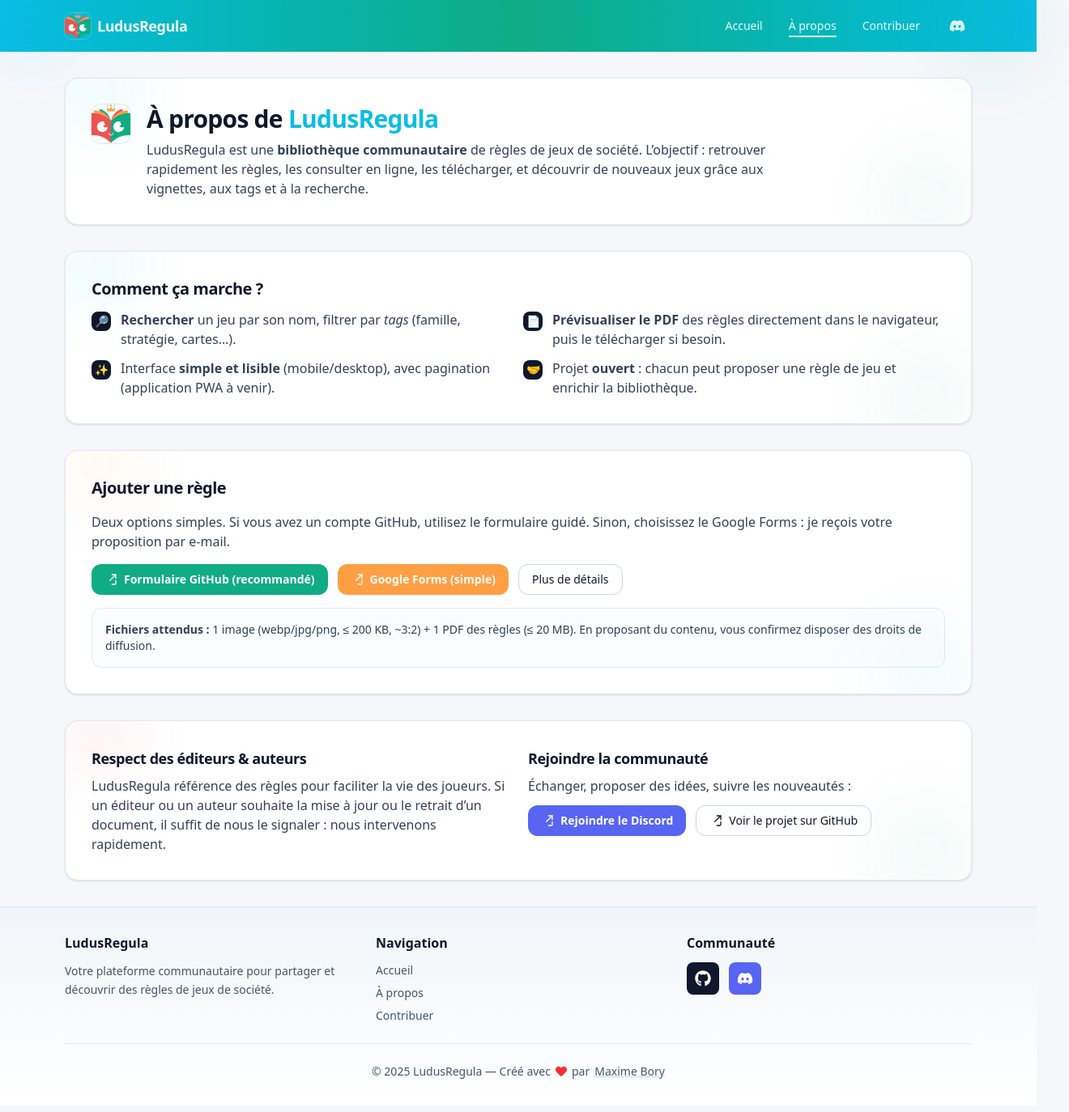
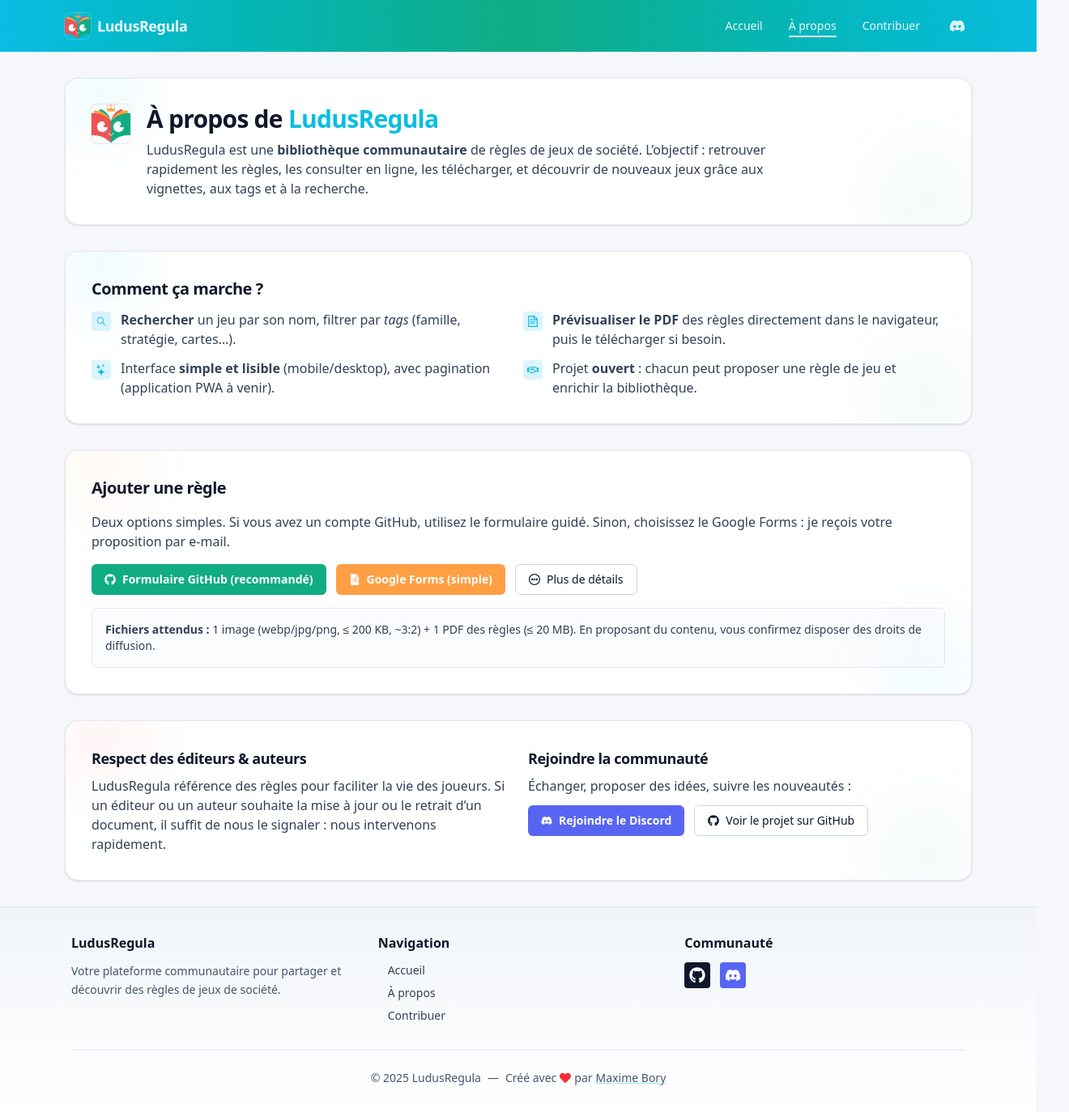
Before and after one commit to plumedours/ludusregula, a React (Vite) app: page /about in a window 1280 px wide. Shown: the whole page at 81% size, 1320 px wide, since content can reach past the window. Built offline with nearby package versions, Linux system fonts and the light colour scheme.

Commit message:
update design

```diff
--- a/src/components/Footer.jsx
+++ b/src/components/Footer.jsx
@@ -1,30 +1,31 @@
 // src/components/Footer.jsx
 import { FaGithub, FaDiscord, FaHeart } from "react-icons/fa";
-import { Link, NavLink } from "react-router-dom";
+import { NavLink } from "react-router-dom";
 
 export default function Footer() {
   return (
     <footer className="mt-auto border-t border-slate-200 bg-gradient-to-b from-slate-100 to-white">
-      <div className="max-w-6xl mx-auto px-4 py-8">
-        {/* Section principale */}
-        <div className="grid grid-cols-1 md:grid-cols-3 gap-8 mb-6">
-          {/* À propos */}
-          <div>
+      <div className="max-w-6xl mx-auto px-4 sm:px-6 py-8">
+        {/* Sections */}
+        <div className="grid grid-cols-1 md:grid-cols-3 gap-8">
+          {/* Bloc intro */}
+          <section className="min-w-0">
             <h3 className="font-semibold text-slate-900 mb-3">LudusRegula</h3>
-            <p className="text-sm text-slate-600 leading-relaxed">
+            <p className="text-sm leading-relaxed text-slate-600 break-words">
               Votre plateforme communautaire pour partager et découvrir des
               règles de jeux de société.
             </p>
-          </div>
+          </section>
 
-          {/* Liens rapides */}
-          <div>
+          {/* Navigation interne */}
+          <section className="min-w-0">
             <h3 className="font-semibold text-slate-900 mb-3">Navigation</h3>
-            <ul className="space-y-2 text-sm">
-              <li>
+            <nav>
+              <ul className="rounded-md overflow-hidden space-y-2 md:bg-transparent">
+                <li className="">
                   <NavLink
                     to="/"
-                  className="text-slate-600 hover:text-[#0abde3] transition"
+                    className="block px-3 text-sm text-slate-700 hover:text-[#0abde3] transition"
                   >
                     Accueil
                   </NavLink>
@@ -32,7 +33,7 @@ export default function Footer() {
                 <li>
                   <NavLink
                     to="/about"
-                  className="text-slate-600 hover:text-[#0abde3] transition"
+                    className="block px-3 text-sm text-slate-700 hover:text-[#0abde3] transition"
                   >
                     À propos
                   </NavLink>
@@ -40,23 +41,24 @@ export default function Footer() {
                 <li>
                   <NavLink
                     to="/contribute"
-                  className="text-slate-600 hover:text-[#0abde3] transition"
+                    className="block px-3 text-sm text-slate-700 hover:text-[#0abde3] transition"
                   >
                     Contribuer
                   </NavLink>
                 </li>
               </ul>
-          </div>
+            </nav>
+          </section>
 
-          {/* Communauté */}
-          <div>
+          {/* Communauté / Réseaux */}
+          <section className="min-w-0">
             <h3 className="font-semibold text-slate-900 mb-3">Communauté</h3>
-            <div className="flex gap-3">
+            <div className="flex items-center gap-3">
               <a
                 href="https://github.com/plumedours"
                 target="_blank"
                 rel="noopener noreferrer"
-                className="inline-flex h-10 w-10 items-center justify-center rounded-lg bg-slate-900 text-white hover:bg-slate-800 transition-colors"
+                className="inline-flex h-8 w-8 items-center justify-center rounded-sm bg-slate-900 text-white hover:bg-slate-800 active:scale-[0.98] transition"
                 aria-label="GitHub"
               >
                 <FaGithub className="h-5 w-5" />
@@ -65,20 +67,22 @@ export default function Footer() {
                 href="https://discord.gg/Wffka998Xk"
                 target="_blank"
                 rel="noopener noreferrer"
-                className="inline-flex h-10 w-10 items-center justify-center rounded-lg bg-[#5865F2] text-white hover:bg-[#4752C4] transition-colors"
+                className="inline-flex h-8 w-8 items-center justify-center rounded-sm bg-[#5865F2] text-white hover:bg-[#4752C4] active:scale-[0.98] transition"
                 aria-label="Discord"
               >
                 <FaDiscord className="h-5 w-5" />
               </a>
             </div>
-          </div>
+          </section>
         </div>
 
-        {/* Séparateur */}
-        <div className="border-t border-slate-200 pt-6">
-          <p className="flex items-center justify-center gap-1.5 text-sm text-slate-600">
-            © {new Date().getFullYear()} LudusRegula — Créé avec{" "}
-            <FaHeart className="h-3.5 w-3.5 text-red-500" /> par{" "}
+        {/* Bas de page */}
+        <div className="mt-8 border-t border-slate-200 pt-6">
+          <p className="flex flex-wrap items-center justify-center gap-x-2 gap-y-1 text-sm text-slate-600">
+            <span>© {new Date().getFullYear()} LudusRegula</span>
+            <span className="hidden sm:inline">—</span>
+            <span className="inline-flex items-center gap-1">
+              Créé avec <FaHeart className="h-3.5 w-3.5 text-red-500" /> par{" "}
               <a
                 className="underline decoration-[#0abde3]/40 hover:decoration-[#0abde3]"
                 href="https://github.com/plumedours"
@@ -87,6 +91,7 @@ export default function Footer() {
               >
                 Maxime Bory
               </a>
+            </span>
           </p>
         </div>
       </div>
--- a/src/components/GameCard.jsx
+++ b/src/components/GameCard.jsx
@@ -88,7 +88,7 @@ export default function GameCard({ game }) {
           {/* Voir (toujours) */}
           <Link
             to={`/game/${game.id}`}
-            className="btn-action-primary relative group"
+            className="btn-action-primary relative group hover:scale-110 transition"
             aria-label="Voir la fiche"
           >
             <FiEye className="h-6 w-6" />
@@ -107,7 +107,7 @@ export default function GameCard({ game }) {
             <a
               href={pdfUrl}
               download
-              className="btn-action relative group"
+              className="btn-action relative group hover:scale-110 transition"
               aria-label="Télécharger le PDF"
             >
               <FiDownload className="h-6 w-6" />
@@ -128,7 +128,7 @@ export default function GameCard({ game }) {
               href={videoUrl}
               target="_blank"
               rel="noreferrer"
-              className="btn-action relative group"
+              className="btn-action relative group hover:scale-110 transition"
               aria-label="Voir la vidéo d’explication"
             >
               <FiYoutube className="h-6 w-6" />
@@ -148,7 +148,7 @@ export default function GameCard({ game }) {
             href={siteUrl}
             target="_blank"
             rel="noreferrer"
-            className="btn-action relative group"
+            className="btn-action relative group hover:scale-110 transition"
             aria-label="Aller au site officiel"
           >
             <FiGlobe className="h-6 w-6" />
--- a/src/components/Pagination.jsx
+++ b/src/components/Pagination.jsx
@@ -12,7 +12,7 @@ export default function Pagination({ page, pageCount, onPage }) {
       <button
         onClick={() => onPage(Math.max(1, page - 1))}
         disabled={page <= 1}
-        className="px-3 py-2 rounded-xl text-sm font-medium border border-slate-300 bg-white disabled:opacity-40 hover:bg-slate-50"
+        className="px-3 py-2 rounded-md text-sm font-medium border border-slate-300 bg-white disabled:opacity-40 hover:bg-slate-50"
       >
         ← Précédent
       </button>
@@ -42,7 +42,7 @@ export default function Pagination({ page, pageCount, onPage }) {
       <button
         onClick={() => onPage(Math.min(pageCount, page + 1))}
         disabled={page >= pageCount}
-        className="px-3 py-2 rounded-xl text-sm font-medium border border-slate-300 bg-white disabled:opacity-40 hover:bg-slate-50"
+        className="px-3 py-2 rounded-md text-sm font-medium border border-slate-300 bg-white disabled:opacity-40 hover:bg-slate-50"
       >
         Suivant →
       </button>
--- a/src/components/PdfViewer.jsx
+++ b/src/components/PdfViewer.jsx
@@ -112,12 +112,12 @@ export default function PdfViewer({
     else setPageInput(String(page));
   };
 
-  const has = (s) => typeof s === "string" && s.trim().length > 0;
+  // const has = (s) => typeof s === "string" && s.trim().length > 0;
 
   // Toolbar principale
   const Toolbar = useMemo(
     () => (
-      <div className="flex flex-wrap items-center justify-between gap-2 p-2 border border-slate-200 bg-white rounded-xl">
+      <div className="flex flex-wrap items-center justify-between gap-2 p-2 border border-slate-200 bg-white rounded-md">
         <div className="flex items-center gap-2">
           {/* Navigation */}
           <button
@@ -238,7 +238,7 @@ export default function PdfViewer({
 
   const Thumbs = useMemo(
     () => (
-      <div className="w-28 shrink-0 overflow-auto border border-slate-200 rounded-xl bg-white p-2 max-h-[70vh]">
+      <div className="w-28 shrink-0 overflow-auto border border-slate-200 rounded-md bg-white p-2 max-h-[70vh]">
         <Document
           file={file}
           loading={
--- a/src/components/SearchBar.jsx
+++ b/src/components/SearchBar.jsx
@@ -9,7 +9,7 @@ export default function SearchBar({
 
   return (
     <div className="w-full">
-      <div className="rounded-xl border border-slate-300 bg-white shadow-sm">
+      <div className="rounded-md border border-slate-300 bg-white shadow-sm">
         <input
           value={q}
           onChange={(e) => {
@@ -17,7 +17,7 @@ export default function SearchBar({
             onChange?.(e.target.value);
           }}
           placeholder={placeholder}
-          className="h-12 w-full rounded-xl bg-transparent px-4 outline-none placeholder:text-slate-400 focus:ring-4 focus:ring-[#0abde3]/30"
+          className="h-12 w-full rounded-md bg-transparent px-4 outline-none placeholder:text-slate-400 focus:ring-4 focus:ring-[#0abde3]/30"
           aria-label="Rechercher un jeu"
         />
       </div>
--- a/src/pages/About.jsx
+++ b/src/pages/About.jsx
@@ -1,6 +1,13 @@
 // src/pages/About.jsx
 import { Link } from "react-router-dom";
 import { withBase } from "../utils/withBase";
+import { IoIosSearch } from "react-icons/io";
+import { BsStars } from "react-icons/bs";
+import { GrDocumentText } from "react-icons/gr";
+import { FaRegHandshake } from "react-icons/fa6";
+import { FaDiscord, FaGithub } from "react-icons/fa";
+import { SiGoogleforms } from "react-icons/si";
+import { CgMoreO } from "react-icons/cg";
 
 const GITHUB_ISSUE_URL =
   "https://github.com/plumedours/ludusregula/issues/new?template=proposer-une-regle.yml";
@@ -19,7 +26,7 @@ export default function About() {
           <img
             src={iconUrl}
             alt="LudusRegula"
-            className="h-12 w-12 rounded-xl ring-1 ring-slate-200"
+            className="h-12 w-12 rounded-md ring-1 ring-slate-200"
             loading="eager"
           />
           <div>
@@ -45,28 +52,36 @@ export default function About() {
           </h2>
           <ul className="mt-3 grid gap-3 md:grid-cols-2 text-slate-700">
             <li className="flex gap-3">
-              <Bullet>🔎</Bullet>
+              <div className="mt-0.5 inline-flex h-6 w-6 shrink-0 items-center justify-center rounded-sm bg-[#0abde3]/15 text-[#0abde3] text-sm">
+                <IoIosSearch />
+              </div>
               <div>
                 <strong>Rechercher</strong> un jeu par son nom, filtrer par{" "}
                 <em>tags</em> (famille, stratégie, cartes…).
               </div>
             </li>
             <li className="flex gap-3">
-              <Bullet>📄</Bullet>
+              <div className="mt-0.5 inline-flex h-6 w-6 shrink-0 items-center justify-center rounded-sm bg-[#0abde3]/15 text-[#0abde3] text-sm">
+                <GrDocumentText />
+              </div>
               <div>
                 <strong>Prévisualiser le PDF</strong> des règles directement
                 dans le navigateur, puis le télécharger si besoin.
               </div>
             </li>
             <li className="flex gap-3">
-              <Bullet>✨</Bullet>
+              <div className="mt-0.5 inline-flex h-6 w-6 shrink-0 items-center justify-center rounded-sm bg-[#0abde3]/15 text-[#0abde3] text-sm">
+                <BsStars />
+              </div>
               <div>
                 Interface <strong>simple et lisible</strong> (mobile/desktop),
                 avec pagination (application PWA à venir).
               </div>
             </li>
             <li className="flex gap-3">
-              <Bullet>🤝</Bullet>
+              <div className="mt-0.5 inline-flex h-6 w-6 shrink-0 items-center justify-center rounded-sm bg-[#0abde3]/15 text-[#0abde3] text-sm">
+                <FaRegHandshake />
+              </div>
               <div>
                 Projet <strong>ouvert</strong> : chacun peut proposer une règle
                 de jeu et enrichir la bibliothèque.
@@ -93,26 +108,26 @@ export default function About() {
               href={GITHUB_ISSUE_URL}
               target="_blank"
               rel="noreferrer"
-              className="inline-flex items-center gap-2 rounded-xl bg-[#10ac84] px-4 py-2 text-sm font-semibold text-white hover:brightness-110 transition"
+              className="inline-flex items-center gap-2 rounded-md bg-[#10ac84] px-4 py-2 text-sm font-semibold text-white hover:brightness-110 transition"
             >
-              <ExternalIcon /> Formulaire GitHub (recommandé)
+              <FaGithub /> Formulaire GitHub (recommandé)
             </a>
             <a
               href={GOOGLE_FORM_URL}
               target="_blank"
               rel="noreferrer"
-              className="inline-flex items-center gap-2 rounded-xl bg-[#ff9f43] px-4 py-2 text-sm font-semibold text-white hover:brightness-110 transition"
+              className="inline-flex items-center gap-2 rounded-md bg-[#ff9f43] px-4 py-2 text-sm font-semibold text-white hover:brightness-110 transition"
             >
-              <ExternalIcon /> Google Forms (simple)
+              <SiGoogleforms /> Google Forms (simple)
             </a>
             <Link
               to="/contribute"
-              className="inline-flex items-center gap-2 rounded-xl border border-slate-300 bg-white px-4 py-2 text-sm font-medium hover:bg-slate-50 transition"
+              className="inline-flex items-center gap-2 rounded-md border border-slate-300 bg-white px-4 py-2 text-sm font-medium hover:bg-slate-50 transition"
             >
-              Plus de détails
+              <CgMoreO /> Plus de détails
             </Link>
           </div>
-          <div className="rounded-xl border border-slate-200 bg-slate-50/60 p-4 text-sm text-slate-700">
+          <div className="rounded-md border border-slate-200 bg-slate-50/60 p-4 text-sm text-slate-700">
             <strong>Fichiers attendus :</strong> 1 image (webp/jpg/png, ≤
             200&nbsp;KB, ~3:2) + 1 PDF des règles (≤ 20&nbsp;MB). En proposant
             du contenu, vous confirmez disposer des droits de diffusion.
@@ -147,17 +162,17 @@ export default function About() {
                 href={DISCORD_INVITE}
                 target="_blank"
                 rel="noreferrer"
-                className="inline-flex items-center gap-2 rounded-xl bg-[#5865F2] px-4 py-2 text-sm font-semibold text-white hover:brightness-110 transition"
+                className="inline-flex items-center gap-2 rounded-md bg-[#5865F2] px-4 py-2 text-sm font-semibold text-white hover:brightness-110 transition"
               >
-                <ExternalIcon /> Rejoindre le Discord
+                <FaDiscord /> Rejoindre le Discord
               </a>
               <a
                 href="https://github.com/plumedours/ludusregula"
                 target="_blank"
                 rel="noreferrer"
-                className="inline-flex items-center gap-2 rounded-xl border border-slate-300 bg-white px-4 py-2 text-sm font-medium hover:bg-slate-50 transition"
+                className="inline-flex items-center gap-2 rounded-md border border-slate-300 bg-white px-4 py-2 text-sm font-medium hover:bg-slate-50 transition"
               >
-                <ExternalIcon /> Voir le projet sur GitHub
+                <FaGithub /> Voir le projet sur GitHub
               </a>
             </div>
           </div>
@@ -186,28 +201,3 @@ function Decor({ colorA = "#0abde3", colorB = "#10ac84" }) {
     </div>
   );
 }
-function Bullet({ children }) {
-  return (
-    <span className="mt-0.5 inline-flex h-6 w-6 shrink-0 items-center justify-center rounded-lg bg-slate-900 text-white text-sm">
-      {children}
-    </span>
-  );
-}
-function ExternalIcon() {
-  return (
-    <svg width="16" height="16" viewBox="0 0 24 24" fill="none" aria-hidden>
-      <path
-        d="M14 3h7v7m0-7L10 14"
-        stroke="currentColor"
-        strokeWidth="2"
-        strokeLinecap="round"
-      />
-      <path
-        d="M21 14v5a2 2 0 0 1-2 2h-5"
-        stroke="currentColor"
-        strokeWidth="2"
-        strokeLinecap="round"
-      />
-    </svg>
-  );
-}
```
Also changed, not shown: src/components/Header.jsx (+73 -66 lines), src/components/SearchHero.jsx (+5 -5 lines), src/pages/Contribute.jsx (+16 -30 lines), src/pages/GameDetail.jsx (+5 -5 lines). Lines whose indentation alone changed are shown as unchanged.
